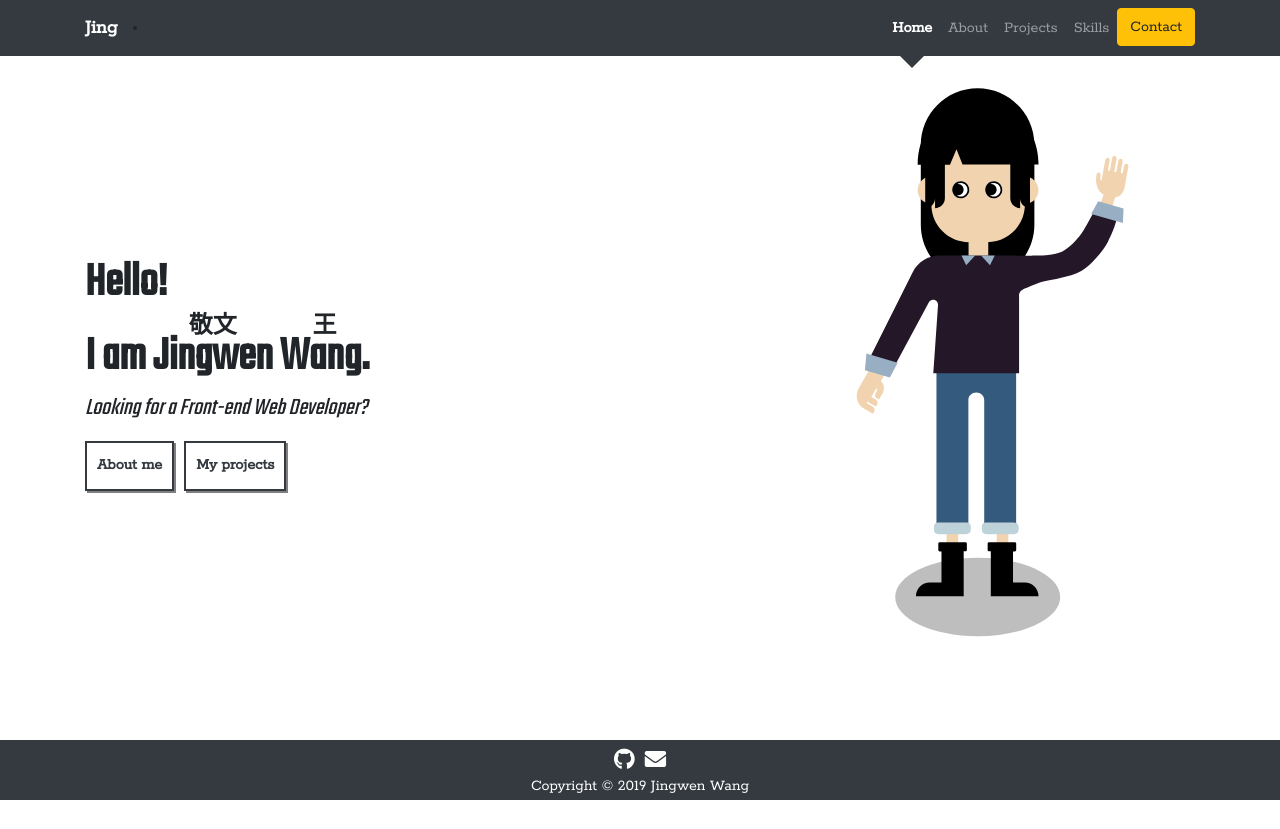
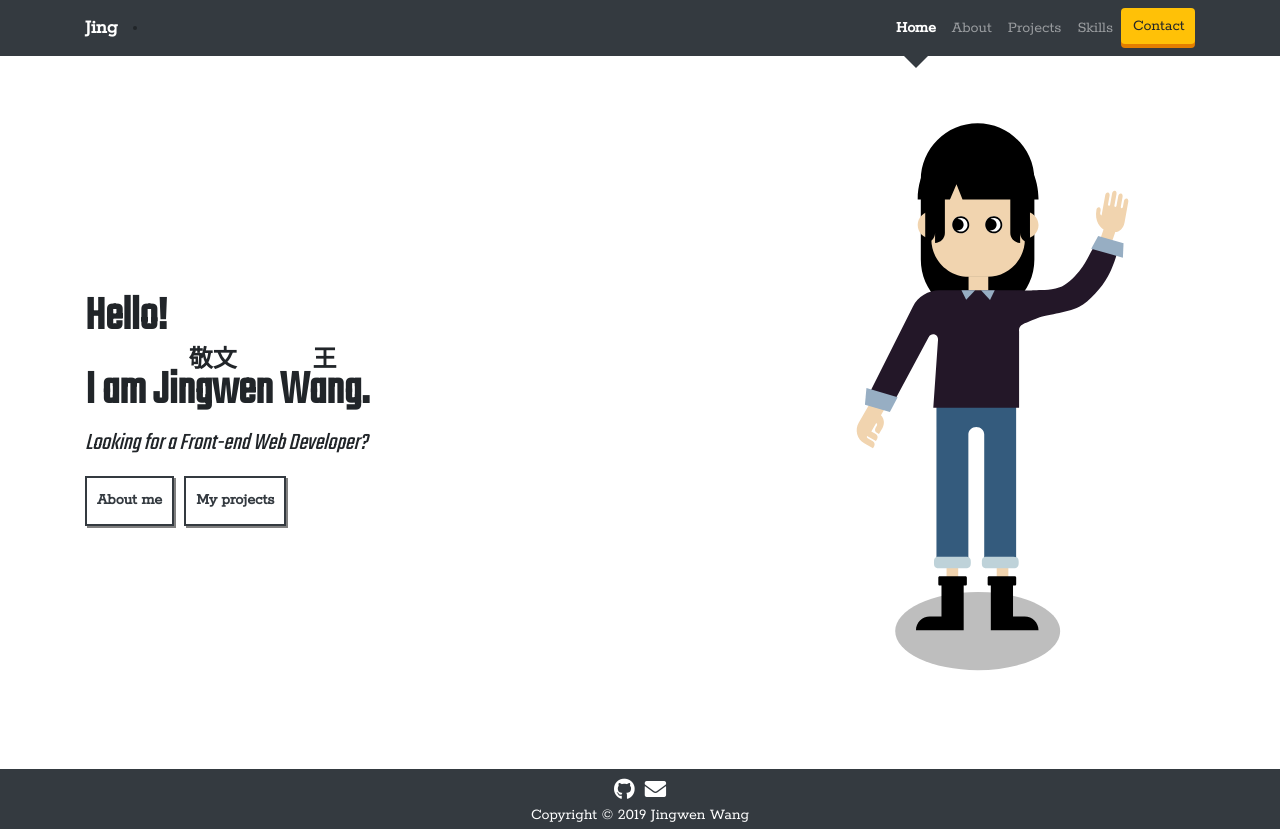
Before and after one commit to angingen/Jingwen-portfolio, a React (Create React App) app: page /home in a window 1280 px wide. Before the commit the page ends 800 px from the top, so only its background shows below. Built offline with nearby package versions, Linux system fonts and the light colour scheme; no server answers; what react-redux-form would draw is missing.

Commit message:
:lipstick: imporve button styles

```diff
--- a/src/App.scss
+++ b/src/App.scss
@@ -70,14 +70,19 @@ p {
     font-family: 'Slabo 27px', serif;
 }
 
+.transition-wrapper {
+    position: relative;
+}
+
 section {
-    min-height: 600px;
     flex: 1 0 auto;
     width: 100%;
     display: flex;
     align-items: center;
     padding: 10px;
+    padding-top: 50px;
     margin-bottom: 20px;
+    min-height: 600px;
 
     h1 {
         margin-top: 10px;
@@ -111,6 +116,30 @@ header {
         transform: translate(-50%,50%);
         z-index: 10;
     }
+    li.contact-btn {
+        position: relative;
+        width: 74px;
+    }
+    button.btn-warning {
+        width: 74px;
+        position: absolute;
+        top: 0px;
+        border-radius: 4px;
+        box-shadow: 0 4px #e37e00;
+        border: 0px;
+    }
+
+    .btn, .btn:hover {
+        -webkit-transition: none;
+        transition: none;
+    }
+
+    button.btn-warning:hover {
+        background-color: #ffc300;
+        top: 2px;
+        box-shadow: 0 2px #e37e00;
+        border: 0px;
+    }
 }
 
 
@@ -123,8 +152,8 @@ footer {
     }
 
     a {
+        margin: 0 5px;
         color: white;
-        margin: 0 5px;
     }
 
     a:hover {
@@ -171,7 +200,7 @@ footer {
 }
 // button style ends here
 
-.loading-wrapper{
+.loading-wrapper {
     width: 100%;
     min-height: 600px;
     height: 100vh;
@@ -179,6 +208,9 @@ footer {
     position: absolute;
     left: 0;
     top: 0;
+    @include animation(slide-down,1s,0s,1,forwards);
+    -webkit-animation-timing-function: linear;
+    animation-timing-function: linear;
     z-index: 10;
     .loading-note {
         position: absolute;
@@ -206,7 +238,7 @@ footer {
     }
 }
 
-.loaded .loading-wrapper {
+.loaded .loading-wrapper{
     position: absolute;
     left: 0;
     top: 0;
```
